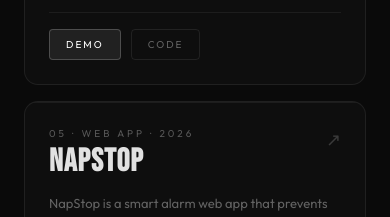
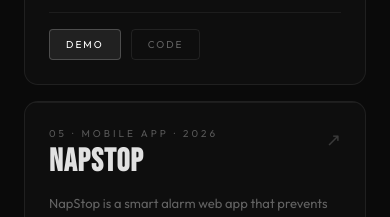
Before and after one commit to mawi1C/den-portfolio, a React (Vite) app: page / in a window 390 px wide. Shown: the part 2200-2417 px from the top of the page. Built offline with nearby package versions, Linux system fonts and the light colour scheme.

Commit message:
fix the napstop type to mobile app

```diff
--- a/src/App.jsx
+++ b/src/App.jsx
@@ -41,7 +41,7 @@
     id: 5,
     num: "05",
     title: "NapStop",
-    type: "Web App",
+    type: "Mobile App",
     year: "2026",
     tags: ["React", "Vite", "Vercel"],
     desc: "NapStop is a smart alarm web app that prevents oversleeping by combining alarms with productivity tools and reminders.",
```
